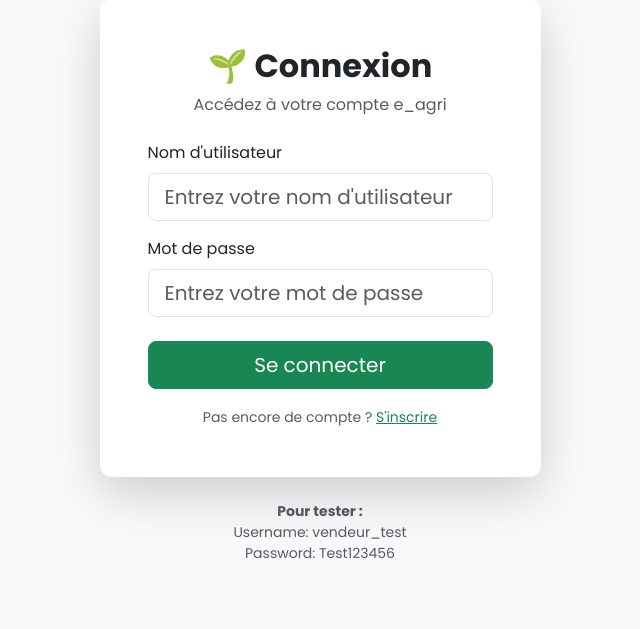
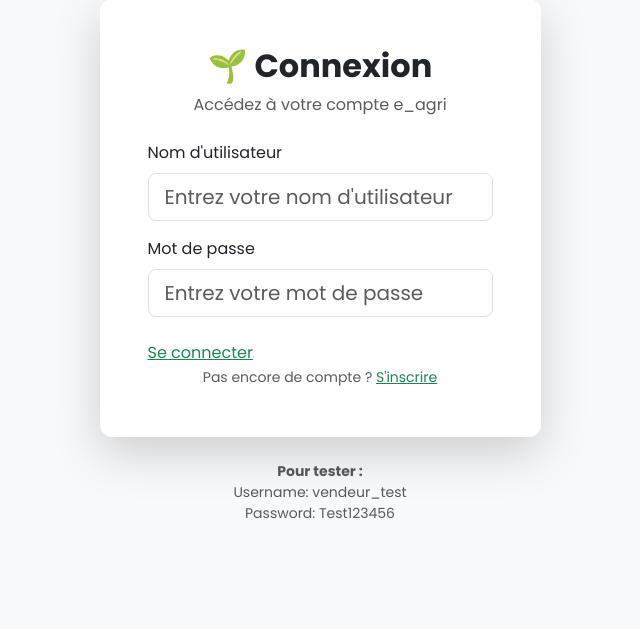
Before and after one commit to Rosvel4044/e_agri, a Django app: page /agri_market/connexion/ in a window 1280 px wide. Shown: the part 157-786 px from the top of the page, without its empty margins (320-960 px from the left). Run offline with Django 5.2, Linux system fonts and the light colour scheme.

Commit message:
Update connexion.html

```diff
--- a/agri_market/templates/connexion.html
+++ b/agri_market/templates/connexion.html
@@ -39,9 +39,10 @@
                                    placeholder="Entrez votre mot de passe">
                         </div>
 
-                        <button type="submit" class="btn btn-success btn-lg w-100 mb-3">
+                        <!-- <button type="submit" class="btn btn-success btn-lg w-100 mb-3">
                             Se connecter
-                        </button>
+                        </button> -->
+                        <a href="{% url 'agri_market:liste_produits' %}" class="text-success">Se connecter</a>
 
                         <div class="text-center">
                             <small class="text-muted">
```
